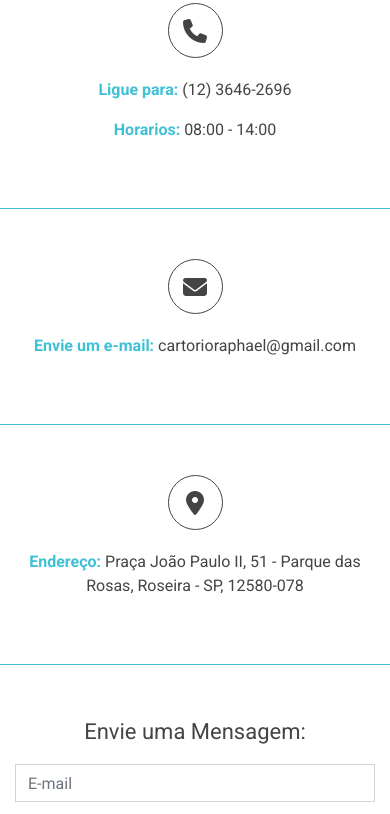
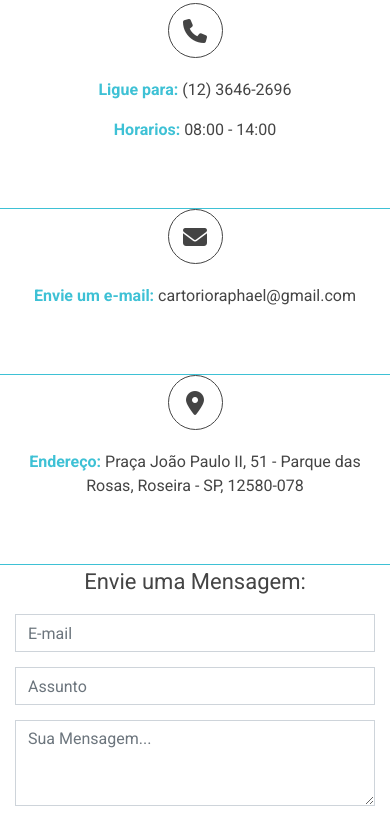
Before and after one commit to Becero/Projeto-Bootstrap, a plain HTML site: page index.html in a window 390 px wide. Shown: the part 3553-4367 px from the top of the page. Drawn offline with nearby package versions, Linux system fonts and the light colour scheme; a script that the page names is missing.

Commit message:
Update style.css

```diff
--- a/css/style.css
+++ b/css/style.css
@@ -325,4 +325,10 @@ margin-bottom: 40px;
   .circle-box{
     width: 50%;
   }
+
+  /*Contact*/
+  .contact-box{
+    border: nome;
+    margin-bottom: 0;
+  }
 }
```
